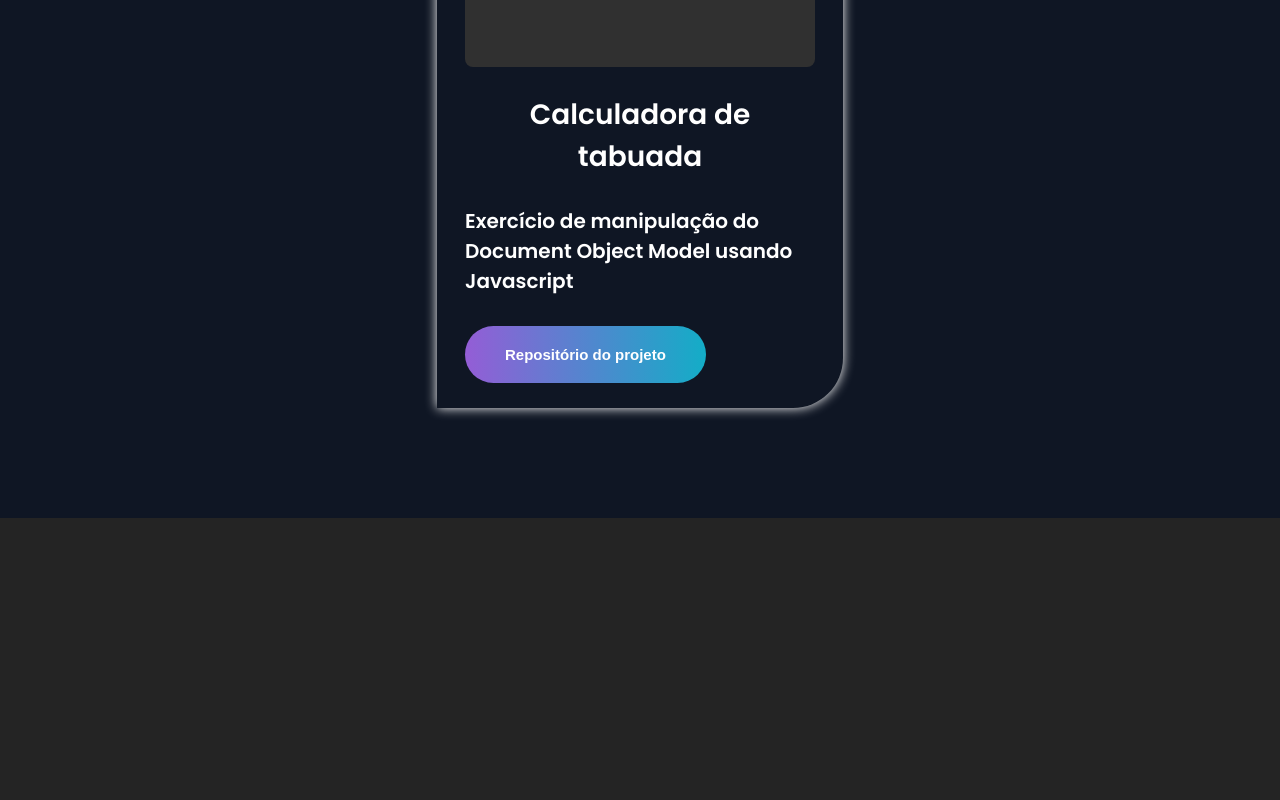
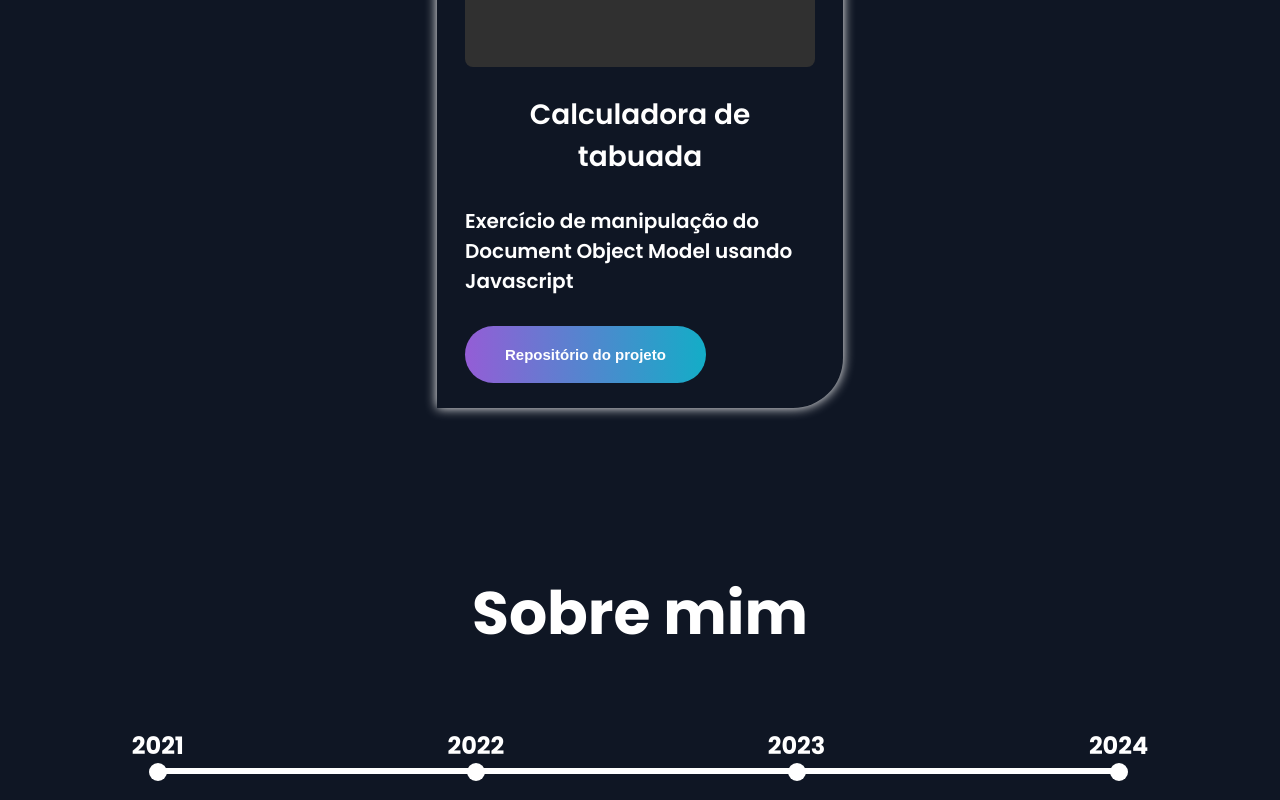
Before and after one commit to Eder-TS/Desafio-3-DNC, a React (Vite) app: page / in a window 1280 px wide. Shown: the part 4741-5541 px from the top of the page. Before the commit the page ends 5259 px from the top, so only its background shows below. Built offline with nearby package versions, Linux system fonts and the light colour scheme.

Commit message:
Created timeline in section AboutMe

```diff
--- a/src/App.jsx
+++ b/src/App.jsx
@@ -2,6 +2,7 @@ import NavBar from './components/NavBar'
 import Presentation from './components/Presentation'
 import Projects from './components/Projects'
 import Technologies from './components/Technologies'
+import AboutMe from './components/AboutMe'
 import './App.css'
 
 function App() {
@@ -11,6 +12,7 @@ function App() {
       <Presentation/>
       <Projects/>
       <Technologies/>
+      <AboutMe/>
     </>
   )
 }
--- /dev/null
+++ b/src/components/AboutMe/AboutMe.module.css
@@ -0,0 +1,24 @@
+.timeline{
+    position: relative;
+    display: flex;
+    flex-direction: row;
+    justify-content: space-around;
+}
+
+.linearea{
+    background-color: white;
+    width: 75%;
+    height: 6px;
+    position: absolute;
+    top: 65%;
+}
+
+.item::after{
+    content: '';
+    display: block;
+    margin: auto;
+    background-color: white;
+    width: 18px;
+    height: 18px;
+    border-radius: 50%;
+}
--- /dev/null
+++ b/src/components/AboutMe/index.jsx
@@ -0,0 +1,17 @@
+import styles from './AboutMe.module.css'
+
+export default function AboutMe(){
+    return(
+        <section className={styles.aboutme}>
+            <h1>Sobre mim</h1>
+
+            <div className={styles.timeline}>
+                <div className={styles.linearea}></div>
+                <h2 className={styles.item}>2021</h2>
+                <h2 className={styles.item}>2022</h2>
+                <h2 className={styles.item}>2023</h2>
+                <h2 className={styles.item}>2024</h2>
+            </div>
+        </section>
+    )
+}
```
